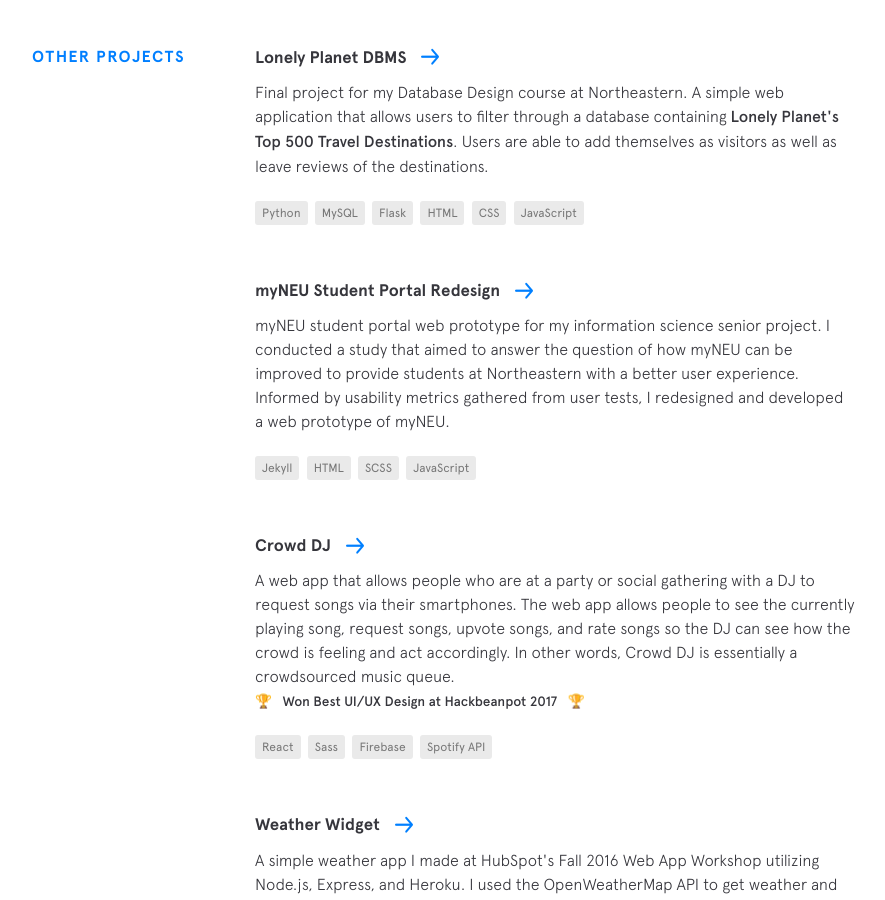
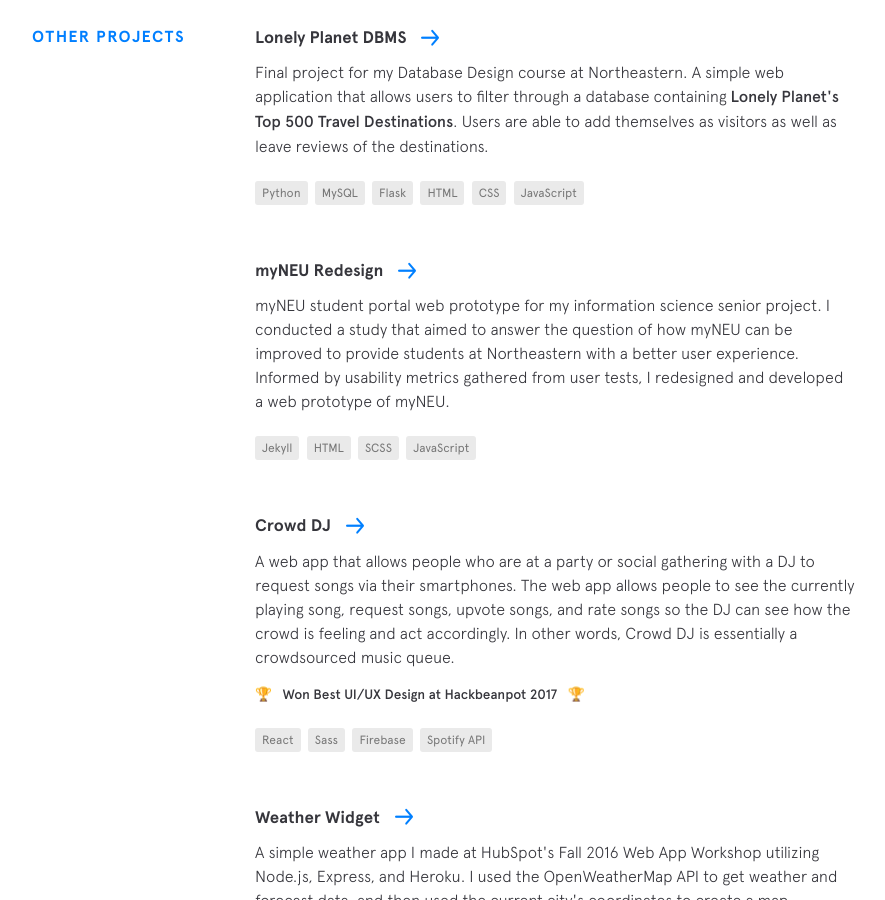
Before and after one commit to bchiang7/v3, a Jekyll site: the page built from index.html, in a window 1280 px wide and 900 px high, scrolled down 4738 px. Shown: the whole window, without its empty margins (170-1055 px from the left). Built offline with Jekyll 4.4.1, drawn with Linux system fonts in a browser that asks for light colours; nearby versions of some CDN libraries.

Commit message:
as;kdfjas;ldkf

```diff
--- a/_data/other-projects.yml
+++ b/_data/other-projects.yml
@@ -10,7 +10,7 @@
     - thing: CSS
     - thing: JavaScript
 
-- name: myNEU Student Portal Redesign
+- name: myNEU Redesign
   url: http://brittanychiang.com/Redesign-myNEU/
   code: https://github.com/bchiang7/Redesign-myNEU
   description: myNEU student portal web prototype for my information science senior project. I conducted a study that aimed to answer the question of how myNEU can be improved to provide students at Northeastern with a better user experience. Informed by usability metrics gathered from user tests, I redesigned and developed a web prototype of myNEU.
--- a/_includes/featured-projects.html
+++ b/_includes/featured-projects.html
@@ -13,14 +13,14 @@
 
     <div class="project">
       <div class="pic phones">
-        <a href="http://brittanychiang.com/v1">
+        <a href="https://play.google.com/store/apps/details?id=com.starry.management">
           <div class="phone"><img src="../img/featured/ScreenTime1.png" alt=""></div>
           <div class="phone"><img src="../img/featured/ScreenTime2.png" alt=""></div>
           <div class="phone"><img src="../img/featured/ScreenTime3.png" alt=""></div>
         </a>
       </div>
       <div class="caption">
-        <div class="name"><a href="http://brittanychiang.com/v1">ScreenTime 2.0</a></div>
+        <div class="name"><a href="https://play.google.com/store/apps/details?id=com.starry.management">ScreenTime 2.0</a></div>
         <p>An important software release and parental control feature on Starry Station that provided users with the ability to easily filter content, pause the internet, and even create custom rules for blocking apps like Facebook and Twitter right from their mobile phones.</p>
       </div>
     </div>
--- a/_scss/main.scss
+++ b/_scss/main.scss
@@ -160,4 +160,6 @@
 
 .small {
   font-size: 0.85rem;
+  display: inline-block;
+  margin-top: 15px;
 }
--- a/_scss/partials/_featured-projects.scss
+++ b/_scss/partials/_featured-projects.scss
@@ -39,7 +39,7 @@
       width: 125px;
       flex-shrink: 0;
       margin-top: 3%;
-      margin-left: 20px;
+      margin-left: 30px;
       @include tablet {
         width: 100%;
         margin-top: 25px;
```
Also changed, not shown: css/main.css.
